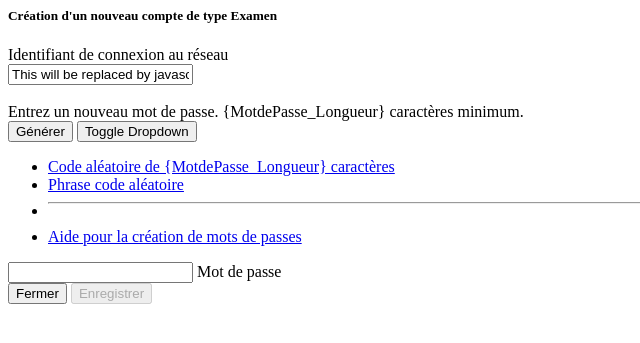
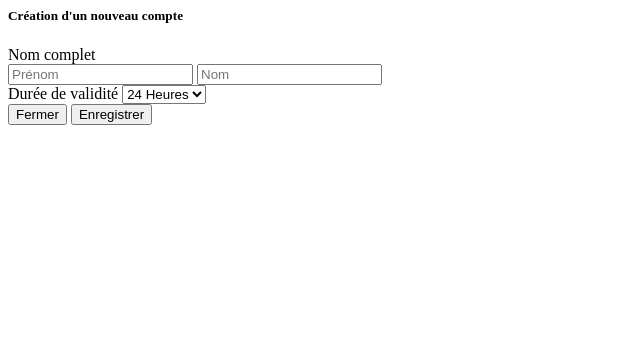
Before and after one commit to CyrF/mdp-iaca, a PHP site: page /tpl/form_nouveaucompte.html in a window 1280 px wide. Shown: the top 343 px of the page, without its empty margins (0-640 px from the left). Run offline with PHP 8.4, Linux system fonts and the light colour scheme.

Commit message:
formattage

```diff
--- a/backend/tpl/form_nouveaucompte.html
+++ b/backend/tpl/form_nouveaucompte.html
@@ -3,126 +3,57 @@
 	<div class="modal-dialog">
 		<div class="modal-content">
 			<div class="modal-header" style="display:initial;">
-			<h5>Création d'un nouveau compte de type Examen</h5>
+				<h5 class="modal-title">Création d'un nouveau compte</h5>
 			</div>
+			<form action="create_user.php?pg=exam&role={Account_Type}" method="POST">
 				<div class="modal-body">
-				<div class="form-label">
-					Identifiant de connexion au réseau
+
+					<div class="mb-3">
+						<label class="form-label">
+							Nom complet
+						</label>
+						<div class="input-group">
+							<input type="text" class="form-control bg-body" id="user_prenom" name="user_prenom" required
+								placeholder="Prénom" />
+
+							<input type="text" class="form-control bg-body" id="user_nom" name="user_nom" required
+								placeholder="Nom" />
 						</div>
-				<div class="input-group">
-					<input type="text" class="form-control bg-body"
-						id="floatingInput" name="identifiant"
-						value="This will be replaced by javascript." />
 					</div>
 
-				<br />
-
-				<div class="form-label">
-					Entrez un nouveau mot de passe.
-					<span class="text-danger" id ="PassConstraint">
-						{MotdePasse_Longueur} caractères minimum.
-					</span>
-				</div>
-
-				<!-- champ mot de passe avec generateur -->
-				<div class="input-group mb-3">
-					<button type="button" class="btn btn-outline-success"
-						data-pw-method="alea" id="PassGenBtn"
-						onclick="fill_pwd ('floatingPass', {MotdePasse_Longueur}, this);">
-						Générer
-					</button>
-					<button type="button" data-bs-toggle="dropdown"
-						class="btn btn-outline-secondary dropdown-toggle dropdown-toggle-split">
-						<span class="visually-hidden">Toggle Dropdown</span>
-					</button>
-					<ul class="dropdown-menu">
-						<li>
-							<a class="dropdown-item" href="#"
-								onclick="fill_pwd ('floatingPass', {MotdePasse_Longueur}, 'alea');" >
-								Code aléatoire de {MotdePasse_Longueur} caractères
-							</a>
-						</li>
-					<!-- IF_DEFINED AfficherPassPhrase -->
-						<li>
-							<a class="dropdown-item" href="#"
-								onclick="fill_pwd ('floatingPass', {MotdePasse_Longueur}, 'word');" >
-								Phrase code aléatoire
-							</a>
-						</li>
-					<!-- ENDIF -->
-					<!-- IF_DEFINED URLAideCreation -->
-						<li><hr class="dropdown-divider"></li>
-						<li>
-							<a class="dropdown-item" href="{URLAideCreation}" target="blank">
-								<i class="fa-solid fa-arrow-up-right-from-square"></i>
-								Aide pour la création de mots de passes
-							</a>
-						</li>
-					<!-- ENDIF -->
-					</ul>
-					<div class="form-floating flex-fill">
-						<input type="password" placeholder="" autocomplete="off"
-							class="form-control font-monospace" id="floatingPass"
-							oninput="updatePasswordConstraint(this.value, {MotdePasse_Longueur});" />
-						<label for="floatingPass">Mot de passe</label>
+					<div class="mb-3">
+						<label class="form-label">Durée de validité</label>
+						<select class="form-select" name="expiration">
+							<option value="1">24 Heures</option>
+							<option value="7">7 jours</option>
+							<option value="15">15 jours</option>
+						</select>
 					</div>
     <!-- Hidden field containing the secret token -->
     <input type="hidden" name="csrf_token" value="{csrf_token}">
-					<span class="input-group-text"
-						onclick="togglePasswordVisibility('floatingPass', 'btnEyePass')">
-						<i id="btnEyePass" class="fa fa-solid fa-eye-slash"></i>
-					</span>
-				</div>
 				</div>
 				<div class="modal-footer">
-        <button type="button" class="btn btn-secondary"
-					data-bs-dismiss="modal">Fermer</button>
-        <button type="button" class="btn btn-primary" id="modal-save"
-					data-bs-dismiss="modal" onclick="ajax_setMdp();" disabled >Enregistrer</button>
+					<button type="button" class="btn btn-secondary" data-bs-dismiss="modal">Fermer</button>
+					<button type="submit" class="btn btn-primary" id="saveBtn">Enregistrer</button>
 				</div>
+			</form>
 		</div>
 	</div>
 </div>
 
 <script>
+	//todo: drop ajax, just submit form to php.
+
 	document.addEventListener('DOMContentLoaded', function () {
-/**
- * prérempli la fenetre modal avec les bonnes valeurs
- *
- *	@return null
- */
-var NewAccountModal = document.getElementById('NewAccountModal')
+		// crée une instance du modal, requis avec BS5
+		const NewAccountModal = document.getElementById('NewAccountModal');
+		bootstrap.Modal.getOrCreateInstance(NewAccountModal);
 
-  console.log('Bootstrap Instance:', bootstrap.Modal.getOrCreateInstance(NewAccountModal));
-
-NewAccountModal.addEventListener('show.bs.modal', function (event) {
-  // Button that triggered the modal
-  var button = event.relatedTarget
-  // Extract info from data-bs-* attributes
-  //var NomComplet = button.getAttribute('data-bs-name')
-  //var Identifiant = button.getAttribute('data-bs-uid')
-  // Update the modal's content.
-
-  //var modalBodyId = NewAccountModal.querySelector('.modal-body #floatingInput')
-  //var modalBodyPw = NewAccountModal.querySelector('.modal-body #floatingPass')
-
-  //modalBodyId.value = atob(Identifiant)
-  //modalBodyPw.value = ''
-})
-
-/**
- * valide la fenetre quand on apppuie sur entree
- *
- *	@return null
- */
-var input = document.getElementById("floatingPass");
-input.addEventListener("keyup", function(event) {
-  // Number 13 is the "Enter" key on the keyboard
-  if (event.keyCode === 13) {
-    event.preventDefault();
-    // Trigger the button element with a click
-    document.getElementById("modal-save").click();
-  }
+		// desactive le bouton save, pour éviter doublons.
+		document.querySelector('form').addEventListener('submit', function (e) {
+			const btn = document.getElementById('saveBtn');
+			btn.disabled = true;
+			btn.innerHTML = 'Création...';
 		});
 	});
 </script>
```
Also changed, not shown: backend/index.php (+8 -0 lines), backend/tpl/exam.html (+35 -20 lines), nginx/static/inc/func_LaveEncorePlusBlanc.js (+58 -29 lines). Lines whose indentation alone changed are shown as unchanged.
